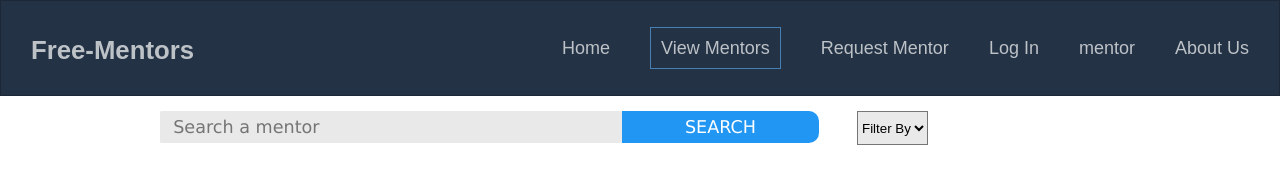
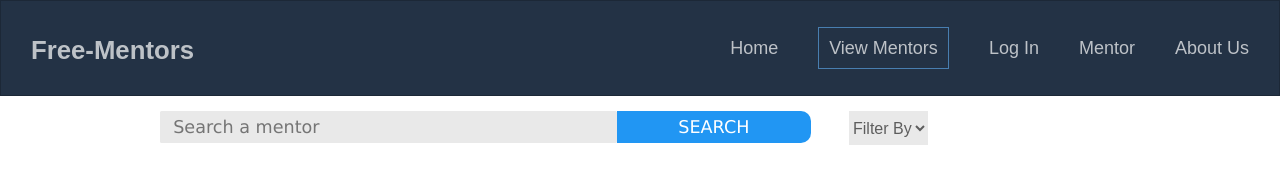
Before and after one commit to AmaniMurera/Free-Mentor, a website: page UI/html/View Mentors.html in a window 1280 px wide. Shown: the top 175 px of the page. Drawn offline with Linux system fonts and the light colour scheme; files that its build step writes are made by us from their sources.

Commit message:
chore(design): improve user interface design
[Finishes ##168409288]

```diff
--- a/UI/css/style.css
+++ b/UI/css/style.css
@@ -409,6 +409,10 @@ input:hover, input:active , textarea:hover, textarea:active{
     margin-left: 5%;
     height:34.31px;
     background: #E9E9E9;
+    border: none;
+    color: rgba(0, 0, 0, 0.6);
+    font-size: 1em;
+    border: none;
 
 }
 .search-form {
@@ -416,7 +420,7 @@ input:hover, input:active , textarea:hover, textarea:active{
   max-width: 960px;
 	/* margin: 10px auto; */
 }
-input[type="search"] {
+input[type="search"]  {
 	box-sizing: border-box;
 	background: #E9E9E9;
 	overflow: hidden;
--- a/UI/html/View Mentors.html
+++ b/UI/html/View Mentors.html
@@ -29,14 +29,14 @@
               <li>
                 <a href="View Mentors.html" class="nav-links  activee">View Mentors</a>
               </li>
-              <li>
-                <a href="Request  Mentor.html" class="nav-links">Request Mentor</a>
-              </li>
+
+
+
               <li>
                 <a href="Log-In.html" class="nav-links" >Log In</a>
               </li>
               <li>
-                <a href="mentor.html" class="nav-links">mentor</a>
+                <a href="mentor.html" class="nav-links">Mentor</a>
               </li>
               <li>
                 <a href="About-us.html" class="nav-links">About Us</a>
```
Also changed, not shown: UI/html/About-us.html (+4 -4 lines), UI/html/Log-In.html (+4 -4 lines), UI/html/Request  Mentor.html (+6 -6 lines), UI/html/Sign-Up.html (+4 -4 lines), UI/html/contact-us.html (+4 -4 lines), UI/html/mentor.html (+4 -4 lines), UI/index.html (+4 -4 lines).
